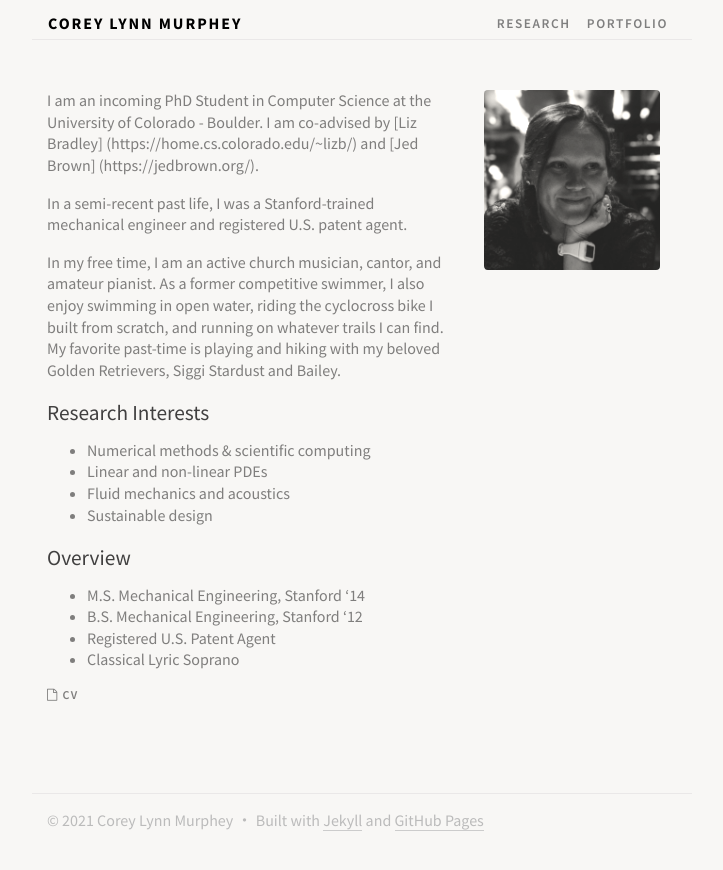
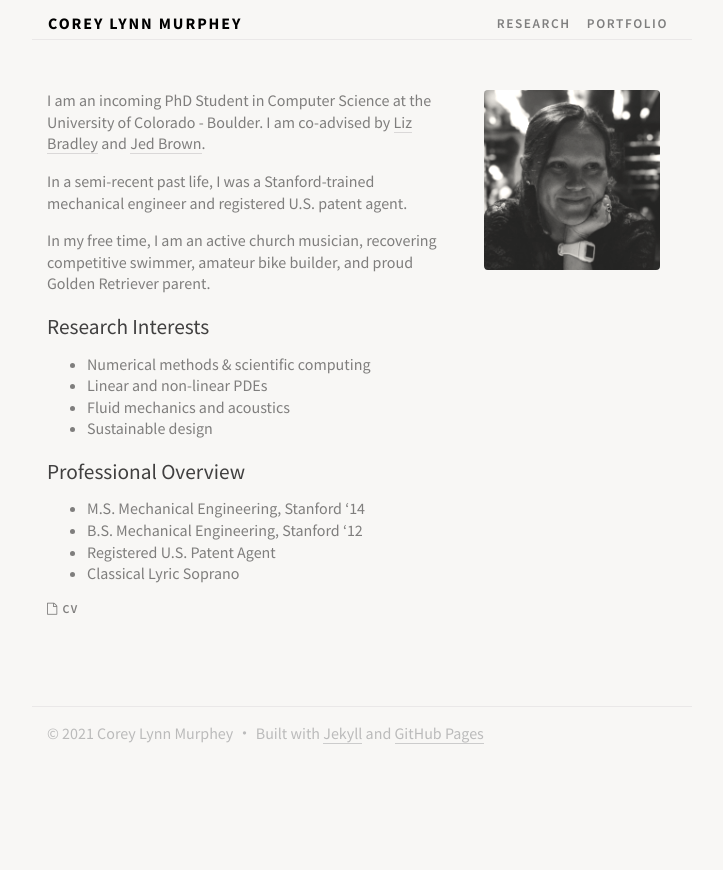
Before and after one commit to corlmurphey/clmurphey.github.io, a Jekyll site: the page built from index.md, in a window 1280 px wide. Shown: the top 870 px of the page, without its empty margins (278-1001 px from the left). Built offline with Jekyll 4.4.1, drawn with Linux system fonts in a browser that asks for light colours; nearby versions of some CDN libraries.

Commit message:
update bio

```diff
--- a/index.md
+++ b/index.md
@@ -3,11 +3,11 @@ title: Home
 layout: home
 ---
 
-I am an incoming PhD Student in Computer Science at the University of Colorado - Boulder. I am co-advised by [Liz Bradley] (https://home.cs.colorado.edu/~lizb/) and [Jed Brown] (https://jedbrown.org/).
+I am an incoming PhD Student in Computer Science at the University of Colorado - Boulder. I am co-advised by [Liz Bradley](https://home.cs.colorado.edu/~lizb/) and [Jed Brown](https://jedbrown.org/).
 
 In a semi-recent past life, I was a Stanford-trained mechanical engineer and registered U.S. patent agent.
 
-In my free time, I am an active church musician, cantor, and amateur pianist.  As a former competitive swimmer, I also enjoy swimming in open water, riding the cyclocross bike I built from scratch, and running on whatever trails I can find. My favorite past-time is playing and hiking with my beloved Golden Retrievers, Siggi Stardust and Bailey.
+In my free time, I am an active church musician, recovering competitive swimmer, amateur bike builder, and proud Golden Retriever parent.
 
 ## Research Interests
 - Numerical methods & scientific computing
@@ -15,7 +15,7 @@ In my free time, I am an active church musician, cantor, and amateur pianist.  A
 - Fluid mechanics and acoustics
 - Sustainable design
 
-## Overview
+## Professional Overview
 - M.S. Mechanical Engineering, Stanford '14
 - B.S.  Mechanical Engineering, Stanford '12
 - Registered U.S. Patent Agent
```
